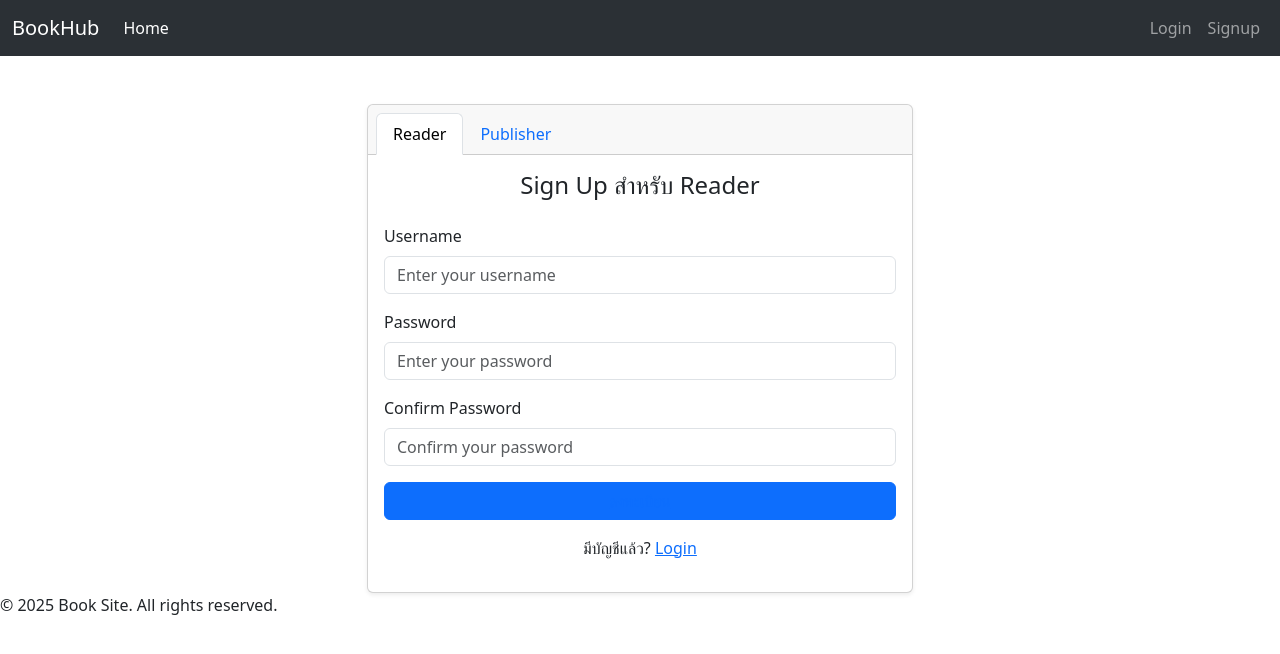
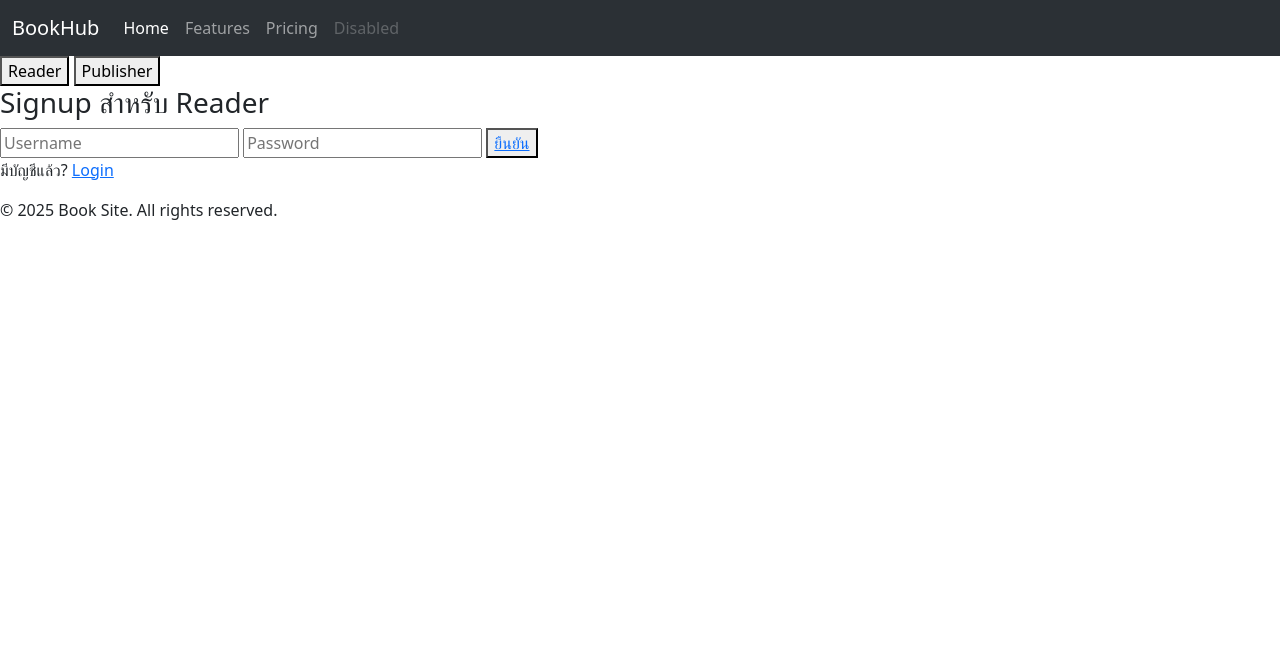
Before and after one commit to likelessly/SE-BookHub, a Django app: page /signup/ in a window 1280 px wide. Shown: the top 654 px of the page. Run offline with Django 5.2, Linux system fonts and the light colour scheme.

Commit message:
Add files via upload

```diff
--- a/pages/templates/pages/base.html
+++ b/pages/templates/pages/base.html
@@ -4,42 +4,38 @@
 <head>
     <meta charset="UTF-8">
     <title>{% block title %}Book Hub{% endblock %}</title>
-
+    <!-- <link rel="stylesheet" href="{% static 'base.css' %}"> -->
     <link href="https://cdn.jsdelivr.net/npm/bootstrap@5.3.3/dist/css/bootstrap.min.css" rel="stylesheet" integrity="sha384-QWTKZyjpPEjISv5WaRU9OFeRpok6YctnYmDr5pNlyT2bRjXh0JMhjY6hW+ALEwIH" crossorigin="anonymous">
     {% block head %}{% endblock %}
 </head>
 <body>
-    <script src="https://cdn.jsdelivr.net/npm/bootstrap@5.3.2/dist/js/bootstrap.bundle.min.js"></script>
     <header>
         <!-- อาจมีโลโก้ หรือ nav bar พื้นฐาน -->
         {% block header %}
         <nav class="navbar navbar-expand-lg bg-body-tertiary" data-bs-theme="dark">
             <div class="container-fluid">
-              <a class="navbar-brand" href="{% url 'main' %}">BookHub</a>
-              <button class="navbar-toggler" type="button" data-bs-toggle="collapse" data-bs-target="#navbarNav"
-                      aria-controls="navbarNav" aria-expanded="false" aria-label="Toggle navigation">
+              <a class="navbar-brand" href="#">BookHub</a>
+              <button class="navbar-toggler" type="button" data-bs-toggle="collapse" data-bs-target="#navbarNav" aria-controls="navbarNav" aria-expanded="false" aria-label="Toggle navigation">
                 <span class="navbar-toggler-icon"></span>
               </button>
-
               <div class="collapse navbar-collapse" id="navbarNav">
-                  <ul class="navbar-nav me-auto">
+                <ul class="navbar-nav">
                   <li class="nav-item">
                     <a class="nav-link active" aria-current="page" href="{% url 'home' %}">Home</a>
                   </li>
-                  </ul>
-                  <!-- Move Login & Signup to the Right -->
-                  <ul class="navbar-nav ms-auto">
                   <li class="nav-item">
-                          <a class="nav-link" href="{% url 'login' %}">Login</a>
+                    <a class="nav-link" href="#">Features</a>
                   </li>
                   <li class="nav-item">
-                          <a class="nav-link" href="{% url 'signup' %}">Signup</a>
+                    <a class="nav-link" href="#">Pricing</a>
+                  </li>
+                  <li class="nav-item">
+                    <a class="nav-link disabled" aria-disabled="true">Disabled</a>
                   </li>
                 </ul>
               </div>
             </div>
           </nav>
-
         {% endblock %}
     </header>
 
--- a/pages/templates/pages/book.html
+++ b/pages/templates/pages/book.html
@@ -1,8 +1,11 @@
 {% extends "pages/base.html" %}
 {% load static %}
 
+{% block title %}Book Detail{% endblock %}
 
-{% block title %}Book Detail{% endblock %}
+{% block head %}
+<link rel="stylesheet" href="{% static 'book.css' %}">
+{% endblock %}
 
 {% block content %}
 <div class="book-detail">
--- a/pages/templates/pages/signup.html
+++ b/pages/templates/pages/signup.html
@@ -1,98 +1,45 @@
 {% extends "pages/base.html" %}
 {% load static %}
 
-{% block title %}Sign Up{% endblock %}
+
+{% block title %}Login / Sign Up{% endblock %}
 
 {% block content %}
-<div class="container mt-5">
-  <div class="row justify-content-center">
-    <div class="col-md-6">
-      <!-- Card wrapper สำหรับฟอร์ม Sign Up -->
-      <div class="card shadow-sm">
-        <div class="card-header">
-          <ul class="nav nav-tabs card-header-tabs" id="signupTab" role="tablist">
-            <li class="nav-item" role="presentation">
-              <button
-                class="nav-link active"
-                id="reader-tab"
-                data-bs-toggle="tab"
-                data-bs-target="#reader-form"
-                type="button"
-                role="tab"
-                aria-controls="reader-form"
-                aria-selected="true">
-                Reader
-              </button>
-            </li>
-            <li class="nav-item" role="presentation">
-              <button
-                class="nav-link"
-                id="publisher-tab"
-                data-bs-toggle="tab"
-                data-bs-target="#publisher-form"
-                type="button"
-                role="tab"
-                aria-controls="publisher-form"
-                aria-selected="false">
-                Publisher
-              </button>
-            </li>
-          </ul>
+<div class="auth-container">
+    <div class="auth-toggle">
+        <button onclick="showForm('reader')">Reader</button>
+        <button onclick="showForm('publisher')">Publisher</button>
     </div>
-        <div class="card-body">
-          <div class="tab-content" id="signupTabContent">
-            <!-- ฟอร์มสำหรับ Reader -->
-            <div class="tab-pane fade show active" id="reader-form" role="tabpanel" aria-labelledby="reader-tab">
-              <h4 class="card-title mb-4 text-center">Sign Up สำหรับ Reader</h4>
+
+    <!-- แบบฟอร์มสำหรับ reader -->
+    <div id="reader-form" class="auth-form">
+        <h3>Signup สำหรับ Reader</h3>
         <form action="" method="post">
             {% csrf_token %}
-                <div class="mb-3">
-                  <label for="reader-username" class="form-label">Username</label>
-                  <input type="text" class="form-control" id="reader-username" name="username" placeholder="Enter your username" required>
+            <input type="text" placeholder="Username">
+            <input type="password" placeholder="Password">
+            <button type="submit"><a href="{% url 'login' %}">ยืนยัน</a></button>
+        </form>
+        <p>มีบัญชีแล้ว? <a href="{% url 'login' %}">Login</a></p>
     </div>
-                <div class="mb-3">
-                  <label for="reader-password" class="form-label">Password</label>
-                  <input type="password" class="form-control" id="reader-password" name="password" placeholder="Enter your password" required>
-                </div>
-                <div class="mb-3">
-                  <label for="reader-password2" class="form-label">Confirm Password</label>
-                  <input type="password" class="form-control" id="reader-password2" name="password2" placeholder="Confirm your password" required>
-                </div>
-                <button type="submit" class="btn btn-primary w-100"><a href="{% url 'login' %}">ลงทะเบียน</a></button>
 
-              </form>
-              <p class="text-center mt-3">มีบัญชีแล้ว? <a href="{% url 'login' %}">Login</a></p>
-            </div>
-            <!-- ฟอร์มสำหรับ Publisher -->
-            <div class="tab-pane fade" id="publisher-form" role="tabpanel" aria-labelledby="publisher-tab">
-              <h4 class="card-title mb-4 text-center">Sign Up สำหรับ Publisher</h4>
+    <!-- แบบฟอร์มสำหรับ publisher (ซ่อนโดยเริ่มต้น) -->
+    <div id="publisher-form" class="auth-form" style="display:none;">
+        <h3>Signup สำหรับ Publisher</h3>
         <form action="" method="post">
             {% csrf_token %}
-                <div class="mb-3">
-                  <label for="publisher-username" class="form-label">Username</label>
-                  <input type="text" class="form-control" id="publisher-username" name="username" placeholder="Enter your username" required>
-                </div>
-                <div class="mb-3">
-                  <label for="publisher-password" class="form-label">Password</label>
-                  <input type="password" class="form-control" id="publisher-password" name="password" placeholder="Enter your password" required>
-                </div>
-                <div class="mb-3">
-                  <label for="publisher-password2" class="form-label">Confirm Password</label>
-                  <input type="password" class="form-control" id="publisher-password2" name="password2" placeholder="Confirm your password" required>
-                </div>
-                <div class="mb-3">
-                  <label for="publisher-idcard" class="form-label">รหัสปชช.</label>
-                  <input type="text" class="form-control" id="publisher-idcard" name="idcard" placeholder="Enter your ID card number" required>
-                </div>
-                <button type="submit" class="btn btn-primary w-100"><a href="{% url 'login' %}">ลงทะเบียน</a></button>
-
+            <input type="text" placeholder="Username">
+            <input type="password" placeholder="Password">
+            <button type="submit"><a href="{% url 'login' %}">ยืนยัน</a></button>
         </form>
-              <p class="text-center mt-3">มีบัญชีแล้ว? <a href="{% url 'login' %}">Login</a></p>
-            </div>
-          </div><!-- End tab-content -->
-        </div>
-      </div><!-- End card -->
+        <p>มีบัญชีแล้ว? <a href="{% url 'login' %}">Login</a></p>
     </div>
 </div>
-</div>
+
+<script>
+function showForm(userType) {
+    document.getElementById('reader-form').style.display = (userType === 'reader') ? 'block' : 'none';
+    document.getElementById('publisher-form').style.display = (userType === 'publisher') ? 'block' : 'none';
+}
+</script>
 {% endblock %}
```
Also changed, not shown: pages/static/book.css (added, +67 -0 lines), pages/templates/pages/login.html (+38 -23 lines). Lines whose indentation alone changed are shown as unchanged.
